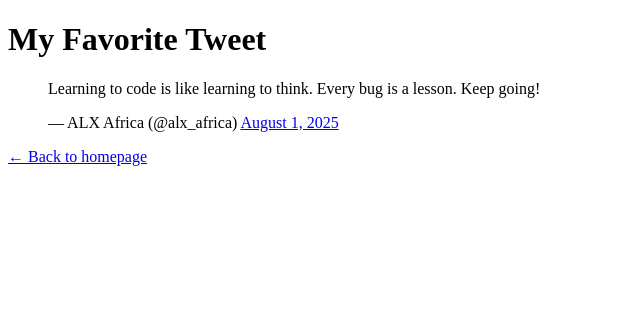
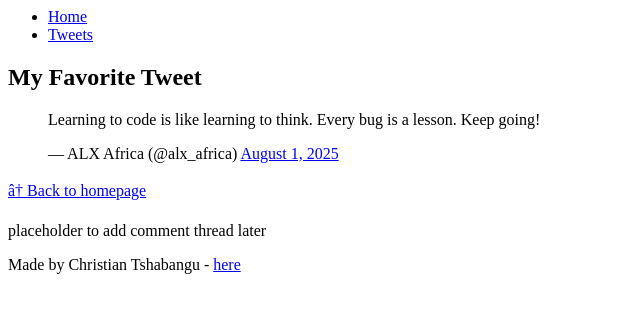
Before and after one commit to chrisriecen-pixel/My_First_Portfolio, a plain HTML site: page html_basic/tweets.html in a window 1280 px wide. Shown: the whole page, without its empty margins (0-640 px from the left). Drawn offline with Linux system fonts and the light colour scheme.

Commit message:
Add semantic structure with header, main, article, aside, and footer

```diff
--- a/html_basic/tweets.html
+++ b/html_basic/tweets.html
@@ -1,21 +1,28 @@
-<!DOCTYPE html>
-<html lang="en">
-  <head>
-    <meta charset="UTF-8" />
-    <title>My Tweets</title>
-  </head>
 <body>
+  <header>
+    <ul>
+      <li><a href="index.html">Home</a></li>
+      <li><a href="tweets.html">Tweets</a></li>
+    </ul>
+  </header>
+
+  <main>
+    <article>
       <h1>My Favorite Tweet</h1>
-
-    <!-- Embedded Tweet -->
       <blockquote class="twitter-tweet">
         <p lang="en" dir="ltr">Learning to code is like learning to think. Every bug is a lesson. Keep going!</p>
         &mdash; ALX Africa (@alx_africa)
         <a href="https://twitter.com/alx_africa/status/1688912345678901234">August 1, 2025</a>
       </blockquote>
       <script async src="https://platform.twitter.com/widgets.js" charset="utf-8"></script>
+      <p><a href="index.html">← Back to homepage</a></p>
+    </article>
+    <aside>
+      <p>placeholder to add comment thread later</p>
+    </aside>
+  </main>
 
-    <!-- Link back to homepage -->
-    <p><a href="index.html">← Back to homepage</a></p>
+  <footer>
+    <p>Made by Christian Tshabangu - <a href="https://github.com/chrisriecen-pixel" target="_blank">here</a></p>
+  </footer>
 </body>
-</html>
```
Also changed, not shown: html_basic/index.html (+19 -3 lines). Lines whose indentation alone changed are shown as unchanged.
